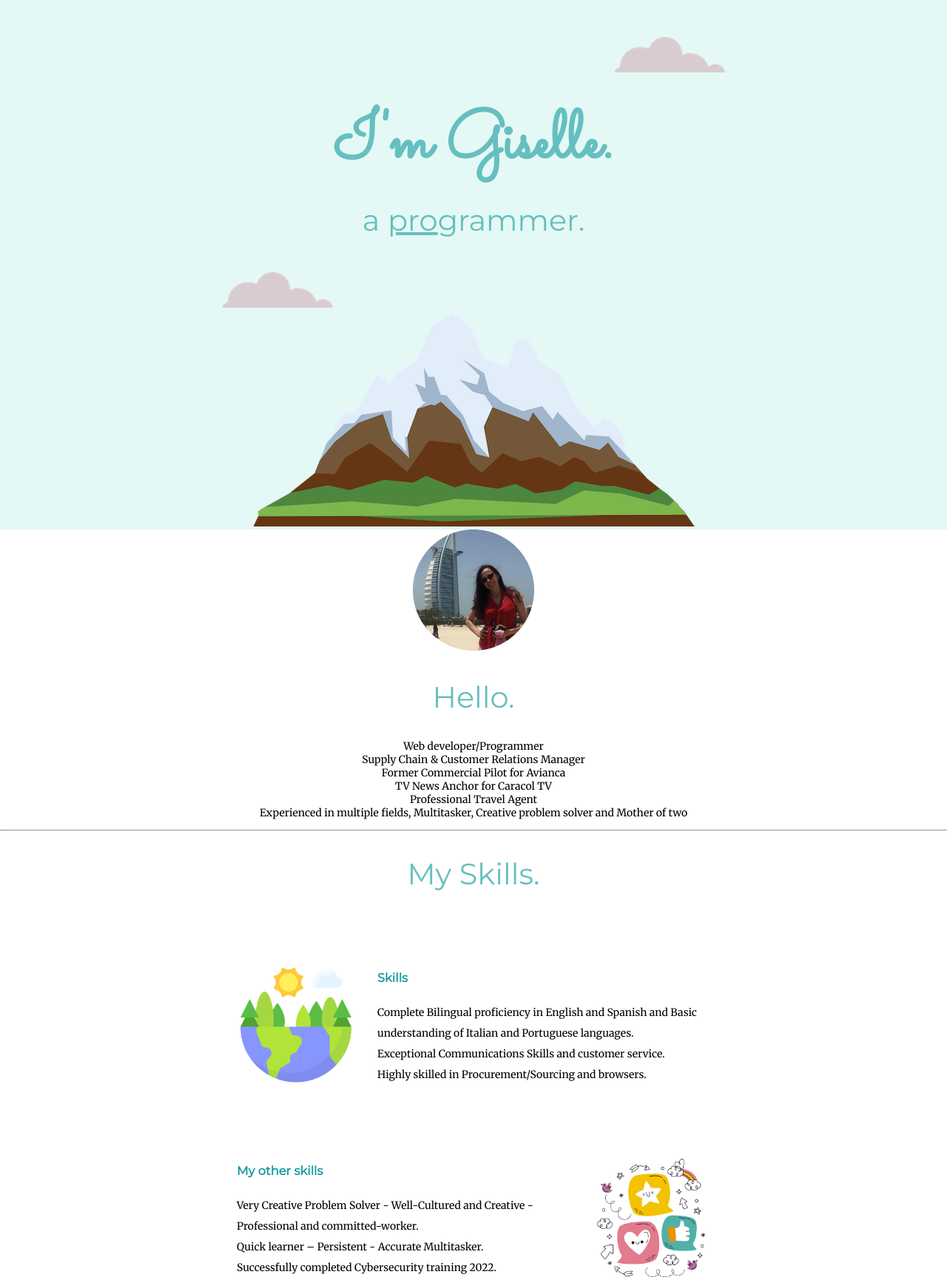
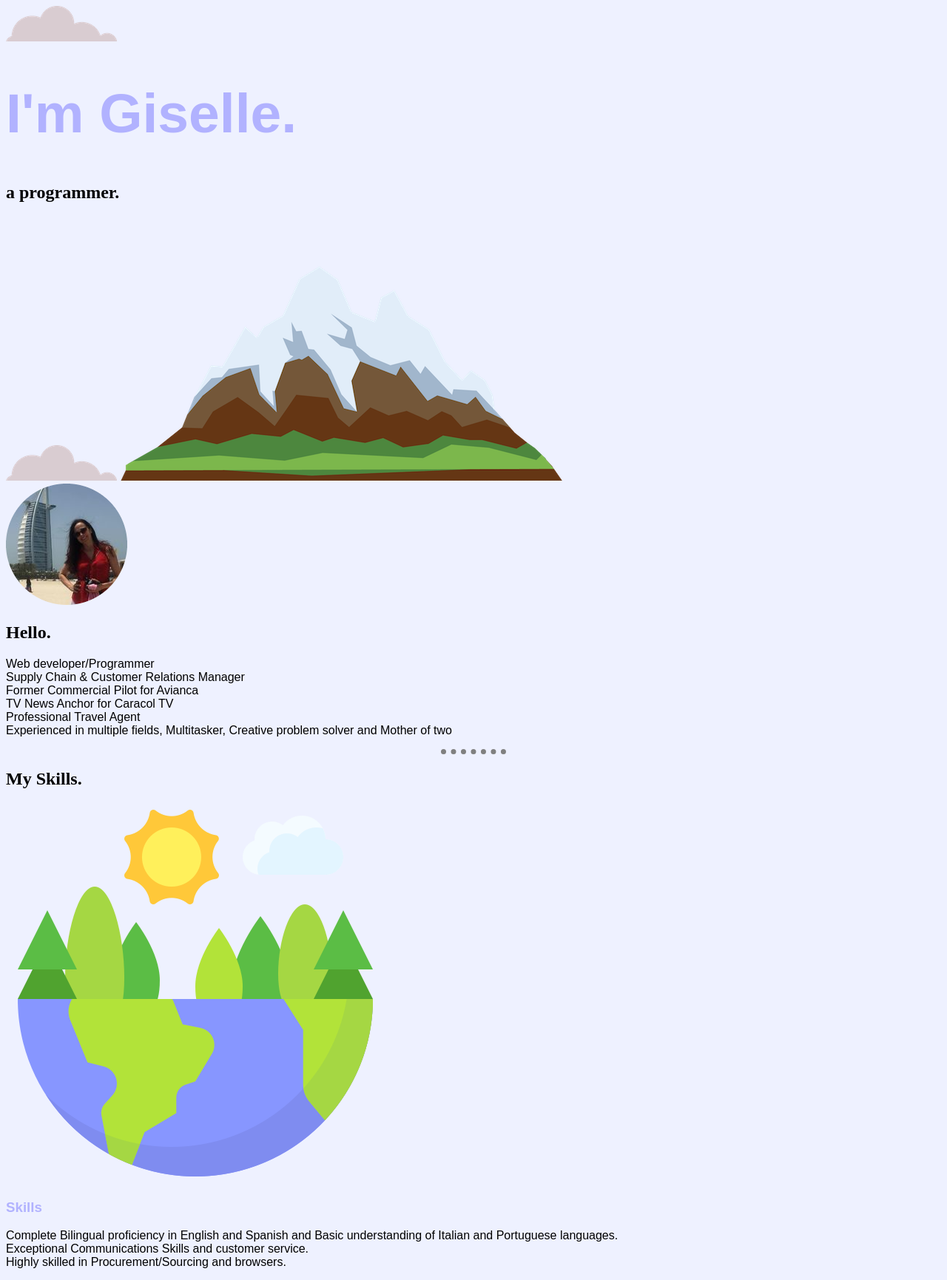
Before and after one commit to Gisellefullstack/cv1, a plain HTML site: page index.html in a window 1280 px wide. Shown: the top 1731 px of the page at 74% size. Drawn offline with Linux system fonts and the light colour scheme.

Commit message:
Add files via upload

```diff
--- a/css/styles.css
+++ b/css/styles.css
@@ -1,70 +1,47 @@
+
 body {
-  margin: 0;
-  text-align: center;
-  font-family: Merriweather, serif;
-  font-size: 14px;
+  background-color: #EEF1FF;
+
+}
+hr {
+  border-style: none;
+  border-top-style: dotted;
+  border-color: grey;
+  border-width:7px;
+  width: 7%;
+  height: 0;
+}
+h1  {
+    font-size: 75px;
+    color:  #B1B2FF;
+    font-family: papyrus, fantasy;
+}
+h3 {
+  color: #B1B2FF;
+    font-family: papyrus, fantasy;
+}
+p {
+  font-family: papyrus, fantasy;
+}
+li {
+  font-family: papyrus, fantasy;
+}
+td {
+  font-family: papyrus, fantasy;
 }
 
-h1 {
-    font-size: 5.625rem;
-    margin: 50px auto 0 auto;
-    font-family: Sacramento,cursive;
-    color: #66BFBF;
-    line-height: 1;
+ a {font-size: 20px;
+font-family: papyrus, fantasy;}
 
-}
-h2 {
-  font-family: Montserrat,sans-serif;
-  font-size: 2.5rem;
-  color: #66BFBF;
-  font-weight: normal;
-}
-h3 {
-  font-family: Montserrat,sans-serif;
-  color: #11999E;
+.align-content {
+  justify-content: center;
 }
 
-a{
-  color: #11999E;
+.luxury-home-picture {
+  position: relative;
+  left: 210px;
+  top:40px;
 }
-
-.top-container {
-  background-color: #E4F9F5;
-  position: relative;
-  padding-top: 100px
+ul{
+  justify-content: center;
 }
-
-.skill-row {
-  width: 50%;
-  margin: 100px auto 100px auto;
-  text-align: left;
-  line-height: 2;
-}
-
-.forest-img {
-  width: 25%;
-  float: left;
-  margin-right: 30px;
-}
-
-.message-img {
-  width: 25%;
-  float: right;
-  margin-left: 30px;
-}
-
-
-.pro {
-  text-decoration: underline;
-}
-
-.top-cloud {
-  position: absolute;
-  right: 300px;
-  top: 50px;
-}
-.bottom-cloud {
-  position: absolute;
-  left: 300px;
-  bottom: 300px;
-}
```
